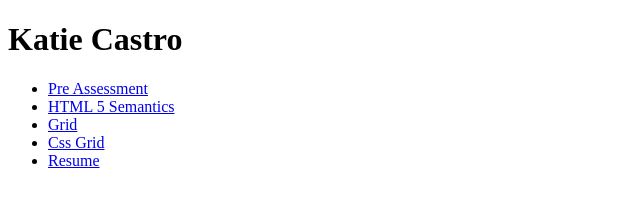
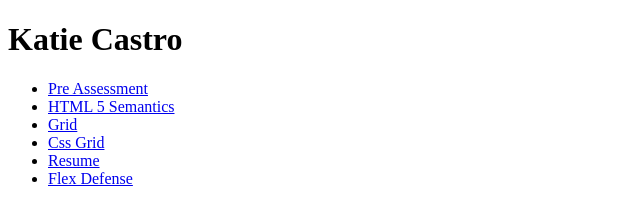
Before and after one commit to KatieRCastro/ifsc-33422-mobile-web, a plain HTML site: page index.html in a window 1280 px wide. Shown: the whole page, without its empty margins (0-640 px from the left). Drawn offline with Linux system fonts and the light colour scheme; files that its build step writes are made by us from their sources.

Commit message:
flex defense

```diff
--- a/index.html
+++ b/index.html
@@ -16,6 +16,8 @@
         <li><a href="grid/index.html"> Grid</a></li>
         <li><a href="css-grid-exercise-1/index.html">Css Grid </a></li>
         <li><a href="resume/index.html">Resume</a></li>
+        <li><a href="flex-defense/Screen Shot 2024-04-05 at 12.35.53 AM.png">Flex Defense </a></li>
+
   </nav>
 </body>
 </html>
```
Also changed, not shown: flex-defense/Screen Shot 2024-04-05 at 12.35.53 AM.png (added).
